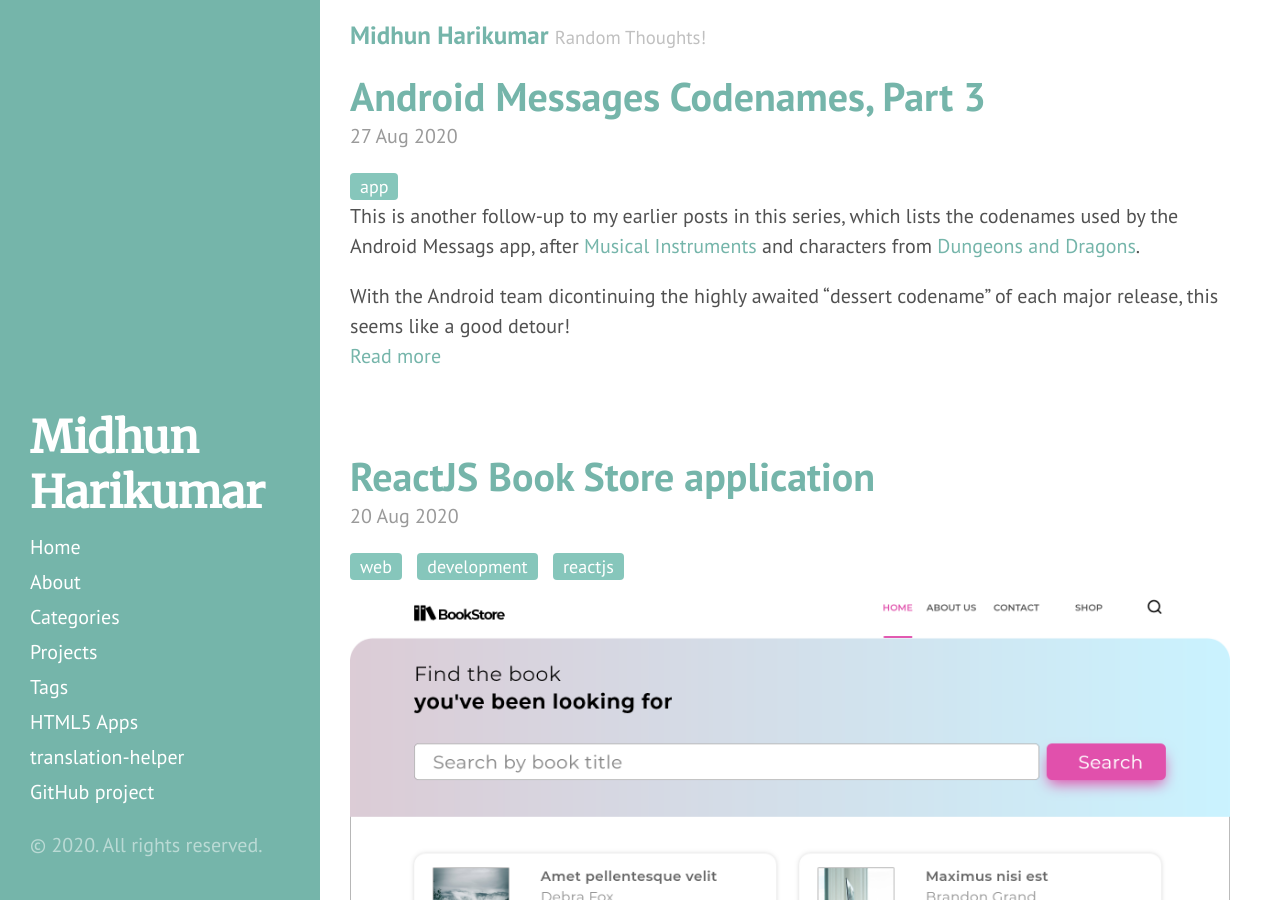
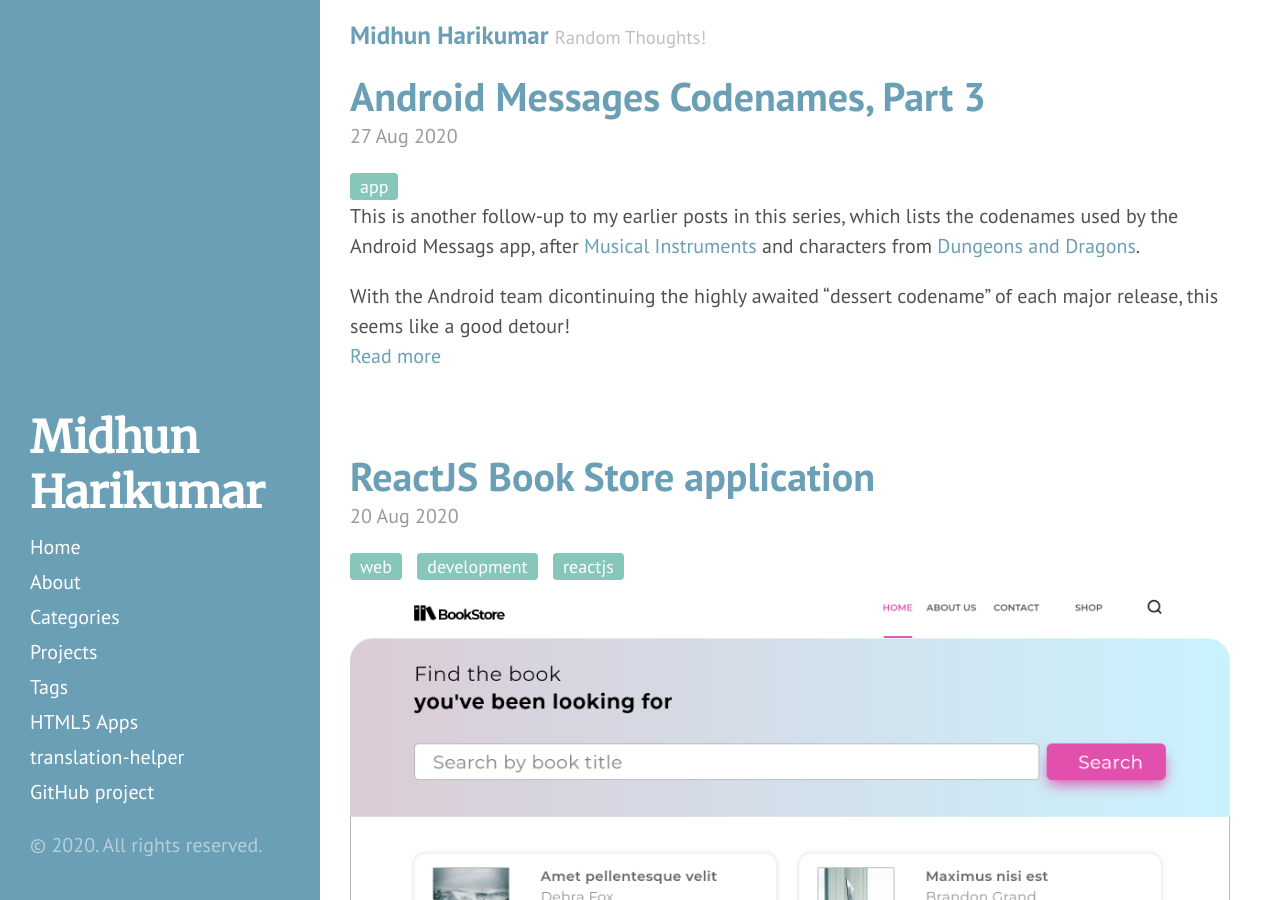
Before and after one commit to midhunhk/midhunhk.github.io, a Jekyll site: the page built from index.html, in a window 1280 px wide and 900 px high. Built offline with Jekyll 4.4.1, drawn with Linux system fonts in a browser that asks for light colours; the list of posts is cut into pages by our own code.

Commit message:
update theme

```diff
--- a/_layouts/default.html
+++ b/_layouts/default.html
@@ -3,7 +3,8 @@
 
   {% include head.html %}
 
-  <body class="theme-base-0c">
+  <!-- https://github.com/poole/hyde#themes -->
+  <body class="theme-base-0d">
 
 	{% include sidebar.html %}
 
```
